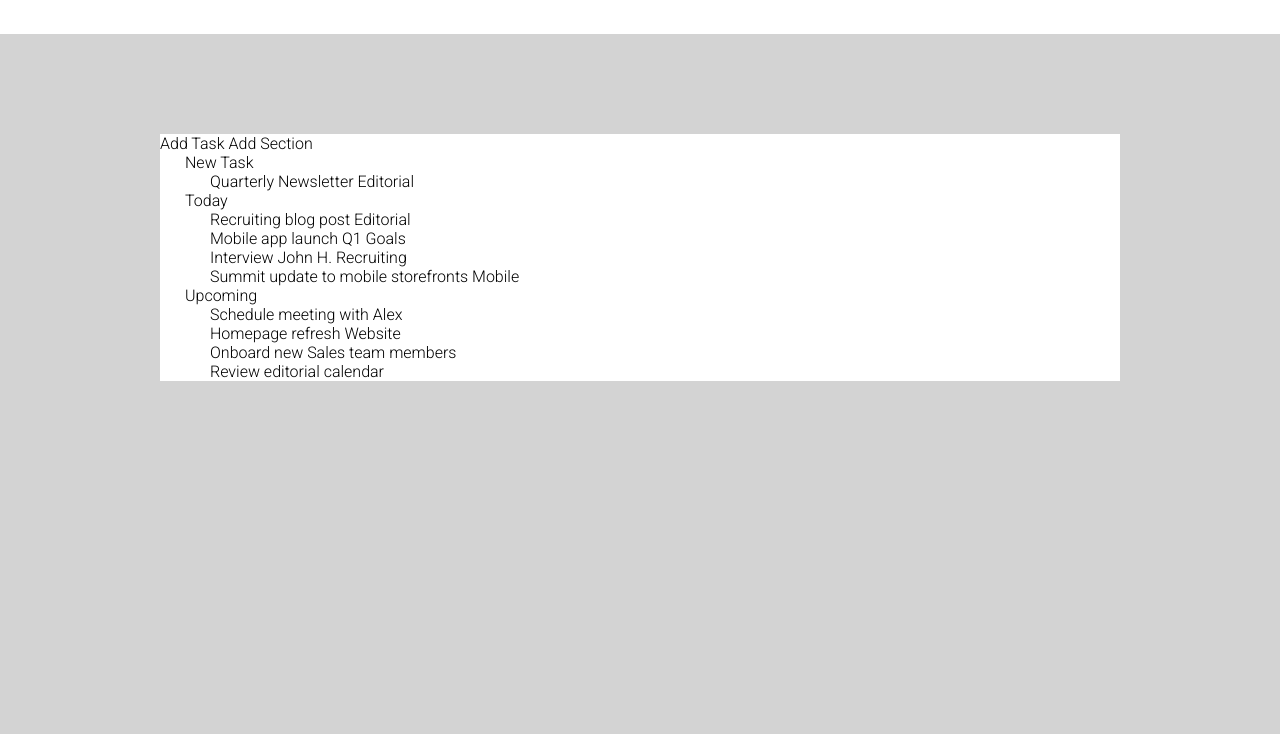
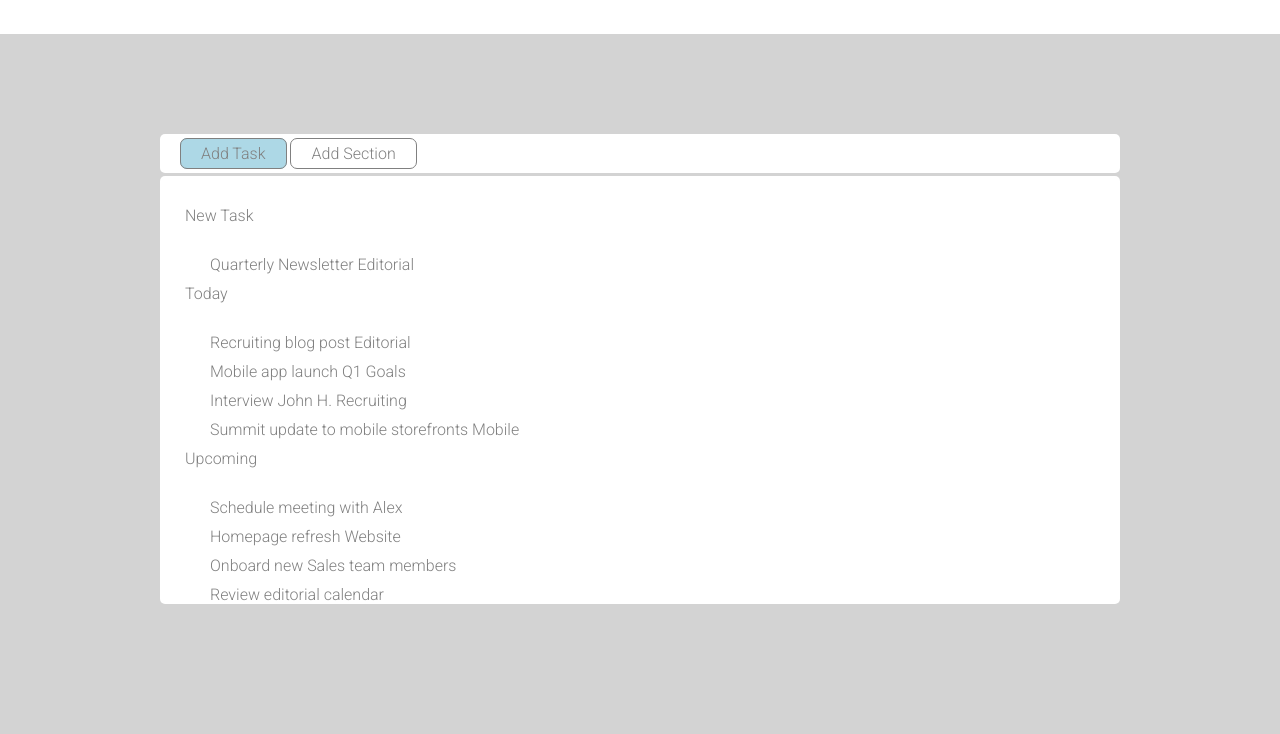
Before and after one commit to PaoloTarcisio/html-css-toboolist, a plain HTML site: page index.html in a window 1280 px wide. Shown: the part 66-800 px from the top of the page. Drawn offline with Linux system fonts and the light colour scheme.

Commit message:
aggiunta stile container top nel main

```diff
--- a/css/style.css
+++ b/css/style.css
@@ -15,11 +15,17 @@
 
 body{
     background-color: lightgray;
+    color: gray;
 }
 
 ul{
+    padding-top: 20px;
     padding-left: 25px;
     list-style: none;
+}
+
+li{
+    padding-top: 10px;
 }
 
 /*
@@ -34,6 +40,7 @@ header{
 
 h1{
     display: inline-block;
+    color: rgb(6, 23, 48);
 }
 
 header img, header h1{
@@ -48,4 +55,20 @@ main div{
     background-color: white;
     width: 75%;
     margin: 0 auto;
+    border-radius: 5px;
 }
+
+.container-top{
+    margin-bottom: 3px;
+    padding: 10px 0 10px 20px;
+}
+
+.container-top span{
+    padding: 5px 20px;
+    border: 1px solid grey;
+    border-radius: 7px;
+}
+
+#add-task{
+    background-color: lightblue;
+}
--- a/index.html
+++ b/index.html
@@ -21,8 +21,8 @@
         <!-- main -->
         <main>
             <div class="container-top">
-                <span>Add Task</span>
-                <span>Add Section</span>
+                <span id="add-task">Add Task</span>
+                <span id="add-section">Add Section</span>
             </div>
             <div class="container-bottom">
                 <ul>
```
